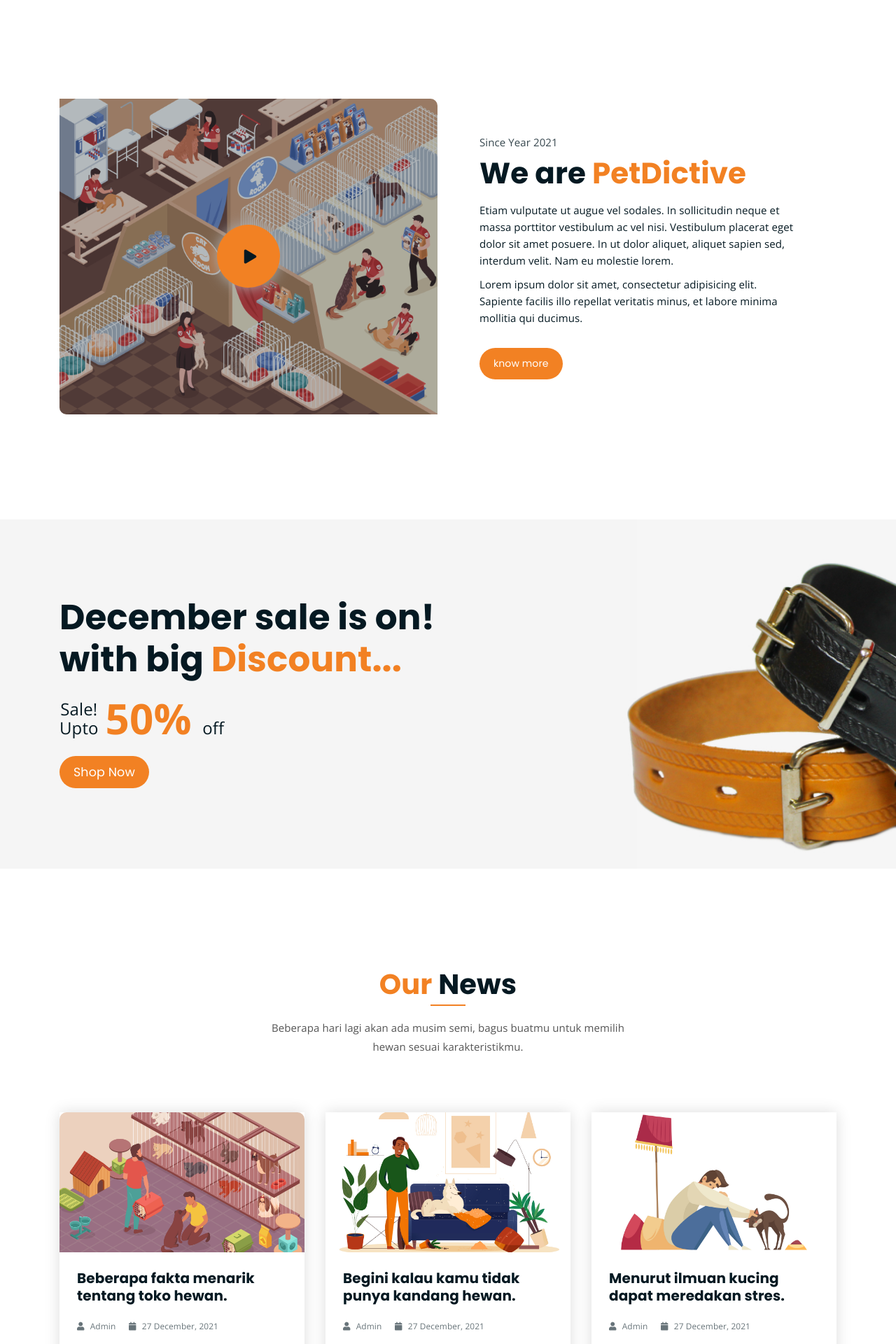
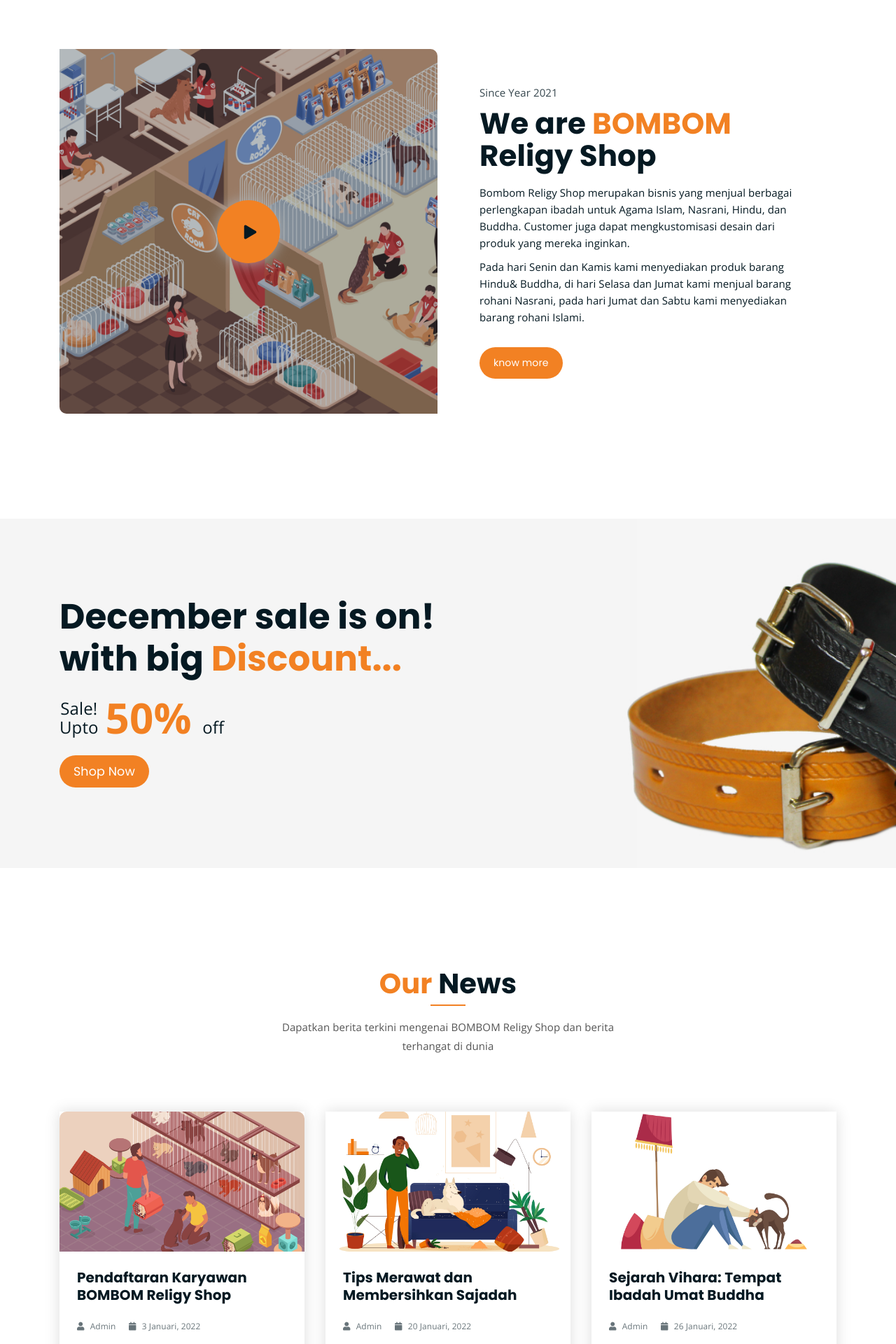
Before and after one commit to KrisostomosAbdi/Web-Technopreneurship, a PHP site: page / in a window 1280 px wide. Shown: the part 3320-5240 px from the top of the page at 70% size. Run offline with PHP 8.4, Linux system fonts and the light colour scheme.

Commit message:
Mengisi konten website

```diff
--- a/assets/css/main.css
+++ b/assets/css/main.css
@@ -1457,6 +1457,14 @@
   opacity: 0.6;
 }
 
+.hero-text p.subtitle2 {
+  color: #F28123;
+  font-weight: 700;
+  text-transform: uppercase;
+  letter-spacing: 7px;
+  font-size: 20px;
+}
+
 .hero-text p.subtitle {
   color: #F28123;
   font-weight: 700;
@@ -2244,11 +2252,11 @@
 }
 
 .team-bg-3 {
-  background-image: url(../img/team/Frame.png);
+  background-image: url(../img/team/team-3.jpg);
 }
 
 .team-bg-4 {
-  background-image: url(../img/team/Frame.png);
+  background-image: url(../img/team/team-3.jpg);
 }
 
 .team-bg {
--- a/index.php
+++ b/index.php
@@ -105,8 +105,9 @@
 				<div class="col-lg-9 offset-lg-2 text-center">
 					<div class="hero-text">
 						<div class="hero-text-tablecell">
-							<p class="subtitle">Love and Cherish</p>
-							<h1>Just love them, give the best for them</h1>
+							<p class="subtitle2">"Customization freedom in diversity"</p>
+							<h1>WELCOME TO</h1>
+							<h1><span class="orange-text">BOMBOM</span> RELIGY SHOP</h1>
 							<div class="hero-btns">
 								<a href="login1/login.php" class="boxed-btn">Order Now</a>
 								<a href="loginseller/login.php" class="bordered-btn">Login as Seller</a>
@@ -170,7 +171,7 @@
 				<div class="col-lg-8 offset-lg-2 text-center">
 					<div class="section-title">
 						<h3><span class="orange-text">Our</span> Products</h3>
-						<p>Hewan kami selalu terjaga mulai dari kebersihan, makanan, dan tempat mereka.</p>
+						<p>Bombom Religy Shop menyediakan berbagai perlengkapan ibadah untuk Agama Islam, Nasrani, Hindu, dan Buddha.</p>
 					</div>
 				</div>
 			</div>
@@ -270,7 +271,7 @@
 							<div class="client-meta">
 								<h3>Krisostomos Abdixta<span>Developer</span></h3>
 								<p class="testimonial-body">
-									" Sed ut perspiciatis unde omnis iste natus error veritatis et quasi architecto beatae vitae dict eaque ipsa quae ab illo inventore Sed ut perspiciatis unde omnis iste natus error sit voluptatem accusantium "
+									A11.2019.11695
 								</p>
 								<div class="last-icon">
 									<i class="fas fa-quote-right"></i>
@@ -284,7 +285,7 @@
 							<div class="client-meta">
 								<h3>Candhy Fadhila <span>Developer</span></h3>
 								<p class="testimonial-body">
-									" Sed ut perspiciatis unde omnis iste natus error veritatis et quasi architecto beatae vitae dict eaque ipsa quae ab illo inventore Sed ut perspiciatis unde omnis iste natus error sit voluptatem accusantium "
+									A11.2019.11697
 								</p>
 								<div class="last-icon">
 									<i class="fas fa-quote-right"></i>
@@ -293,12 +294,12 @@
 						</div>
 						<div class="single-testimonial-slider">
 							<div class="client-avater">
-								<img src="assets/img/avaters/Frame.png" alt="">
+								<img src="assets/img/avaters/avatar3.jpg" alt="">
 							</div>
 							<div class="client-meta">
-								<h3>themewagon.com <span>Template Designer</span></h3>
+								<h3>Rezha Mukti Kris Saputra<span>Developer</span></h3>
 								<p class="testimonial-body">
-									" Sed ut perspiciatis unde omnis iste natus error veritatis et quasi architecto beatae vitae dict eaque ipsa quae ab illo inventore Sed ut perspiciatis unde omnis iste natus error sit voluptatem accusantium "
+									A11.2019.11682
 								</p>
 								<div class="last-icon">
 									<i class="fas fa-quote-right"></i>
@@ -324,9 +325,9 @@
 				<div class="col-lg-6 col-md-12">
 					<div class="abt-text">
 						<p class="top-sub">Since Year 2021</p>
-						<h2>We are <span class="orange-text">PetDictive</span></h2>
-						<p>Etiam vulputate ut augue vel sodales. In sollicitudin neque et massa porttitor vestibulum ac vel nisi. Vestibulum placerat eget dolor sit amet posuere. In ut dolor aliquet, aliquet sapien sed, interdum velit. Nam eu molestie lorem.</p>
-						<p>Lorem ipsum dolor sit amet, consectetur adipisicing elit. Sapiente facilis illo repellat veritatis minus, et labore minima mollitia qui ducimus.</p>
+						<h2>We are <span class="orange-text">BOMBOM</span> Religy Shop</h2>
+						<p>Bombom Religy Shop merupakan bisnis yang menjual berbagai perlengkapan ibadah untuk Agama Islam, Nasrani, Hindu, dan Buddha. Customer juga dapat mengkustomisasi desain dari produk yang mereka inginkan.</p>
+						<p>Pada hari Senin dan Kamis kami menyediakan produk barang Hindu& Buddha, di hari Selasa dan Jumat kami menjual barang rohani Nasrani, pada hari Jumat dan Sabtu kami menyediakan barang rohani Islami.</p>
 						<a href="login1/login.php" class="boxed-btn mt-4">know more</a>
 					</div>
 				</div>
@@ -353,7 +354,7 @@
 				<div class="col-lg-8 offset-lg-2 text-center">
 					<div class="section-title">
 						<h3><span class="orange-text">Our</span> News</h3>
-						<p>Beberapa hari lagi akan ada musim semi, bagus buatmu untuk memilih hewan sesuai karakteristikmu.</p>
+						<p>Dapatkan berita terkini mengenai BOMBOM Religy Shop dan berita terhangat di dunia</p>
 					</div>
 				</div>
 			</div>
@@ -365,12 +366,12 @@
 							<div class="latest-news-bg news-bg-1"></div>
 						</a>
 						<div class="news-text-box">
-							<h3><a href="">Beberapa fakta menarik tentang toko hewan.</a></h3>
+							<h3><a href="">Pendaftaran Karyawan BOMBOM Religy Shop</a></h3>
 							<p class="blog-meta">
 								<span class="author"><i class="fas fa-user"></i> Admin</span>
-								<span class="date"><i class="fas fa-calendar"></i> 27 December, 2021</span>
+								<span class="date"><i class="fas fa-calendar"></i> 3 Januari, 2022</span>
 							</p>
-							<p class="excerpt">Vivamus lacus enim, pulvinar vel nulla sed, scelerisque rhoncus nisi. Praesent vitae mattis nunc, egestas viverra eros.</p>
+							<p class="excerpt">Awali tahun baru dengan pekerjaan baru. Ayo bergabung bersama keluarga Karyawan BOMBOM Religy Shop.</p>
 
 						</div>
 					</div>
@@ -381,12 +382,12 @@
 							<div class="latest-news-bg news-bg-2"></div>
 						</a>
 						<div class="news-text-box">
-							<h3><a href="">Begini kalau kamu tidak punya kandang hewan.</a></h3>
+							<h3><a href="">Tips Merawat dan Membersihkan Sajadah</a></h3>
 							<p class="blog-meta">
 								<span class="author"><i class="fas fa-user"></i> Admin</span>
-								<span class="date"><i class="fas fa-calendar"></i> 27 December, 2021</span>
+								<span class="date"><i class="fas fa-calendar"></i> 20 Januari, 2022</span>
 							</p>
-							<p class="excerpt">Vivamus lacus enim, pulvinar vel nulla sed, scelerisque rhoncus nisi. Praesent vitae mattis nunc, egestas viverra eros.</p>
+							<p class="excerpt">Cara merawat sajadah berbahan karpet adalah dengan rutin divacuum atau disikat dengan sikat halus.</p>
 
 						</div>
 					</div>
@@ -397,12 +398,12 @@
 							<div class="latest-news-bg news-bg-3"></div>
 						</a>
 						<div class="news-text-box">
-							<h3><a href="">Menurut ilmuan kucing dapat meredakan stres.</a></h3>
+							<h3><a href="">Sejarah Vihara: Tempat Ibadah Umat Buddha</a></h3>
 							<p class="blog-meta">
 								<span class="author"><i class="fas fa-user"></i> Admin</span>
-								<span class="date"><i class="fas fa-calendar"></i> 27 December, 2021</span>
+								<span class="date"><i class="fas fa-calendar"></i> 26 Januari, 2022</span>
 							</p>
-							<p class="excerpt">Vivamus lacus enim, pulvinar vel nulla sed, scelerisque rhoncus nisi. Praesent vitae mattis nunc, egestas viverra eros.</p>
+							<p class="excerpt">Vihara adalah rumah ibadah bagi penganut agama Buddha. Berikut kami sajikan...</p>
 
 						</div>
 					</div>
@@ -419,7 +420,7 @@
 				<div class="col-lg-3 col-md-6">
 					<div class="footer-box about-widget">
 						<h2 class="widget-title">About us</h2>
-						<p>Ut enim ad minim veniam perspiciatis unde omnis iste natus error sit voluptatem accusantium doloremque laudantium, totam rem aperiam, eaque ipsa quae.</p>
+						<p>Bombom Religy Shop merupakan bisnis yang menjual berbagai perlengkapan ibadah untuk Agama Islam, Nasrani, Hindu, dan Buddha</p>
 					</div>
 				</div>
 				<div class="col-lg-3 col-md-6">
@@ -427,7 +428,7 @@
 						<h2 class="widget-title">Get in Touch</h2>
 						<ul>
 							<li>Jl. Imam Bonjol No.207</li>
-							<li>support@petdictive.com</li>
+							<li>support@bombomshop.com</li>
 							<li>+62 111 222 3333</li>
 						</ul>
 					</div>
```
Also changed, not shown: about.html (+9 -9 lines), contact.html (+4 -4 lines), index_2.php (+26 -27 lines), assets/img/avaters/A11.2019.11682.jpg (added), assets/img/avaters/avatar3.jpg (added), assets/img/team/team-3.jpg (added), assets/img/team/team-3.png (deleted).
